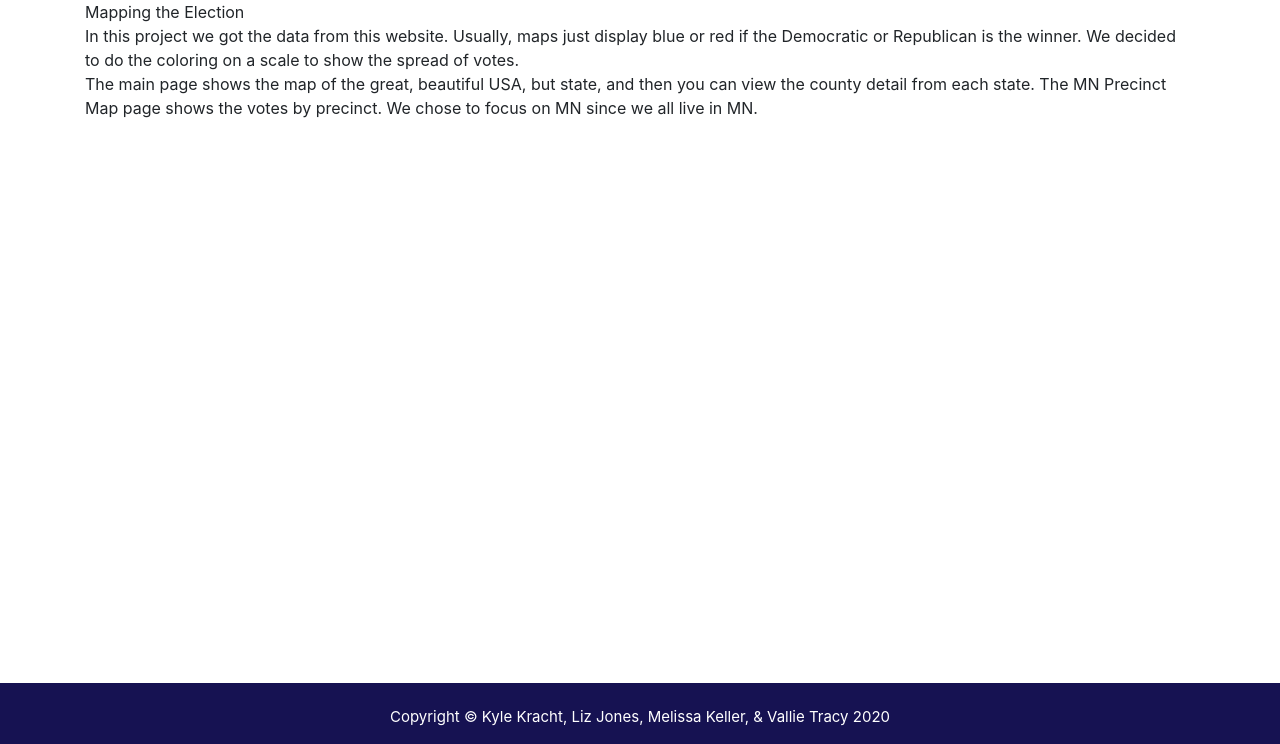
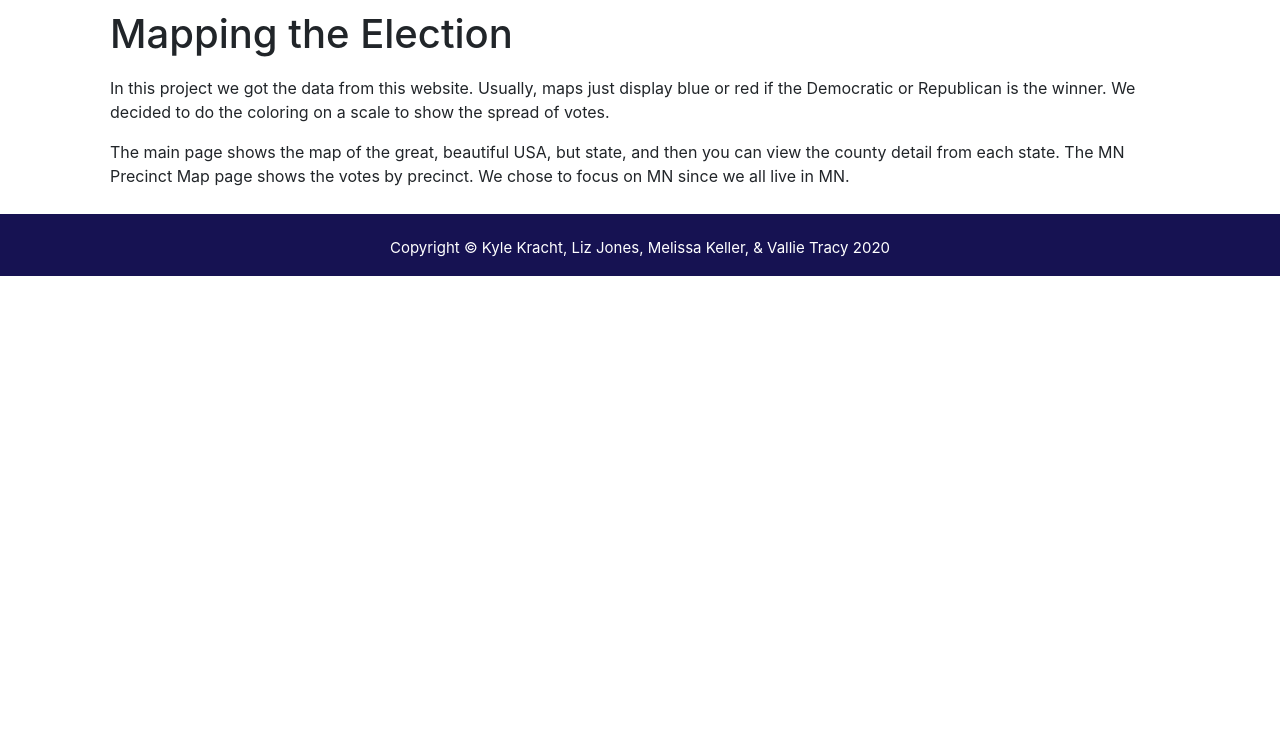
Before and after one commit to VallieTracy/Pres-Election-Partisan-Breakdown, a Flask app: template templates/project.html in a window 1280 px wide. Shown: the part 56-800 px from the top of the page. Run offline with Flask 2, Linux system fonts and the light colour scheme; the template is opened without the code that fills it, so the values that code supplies are empty; parts of the project's set-up code (start-up, migrations or seed data) failed here and were passed over; some libraries are stand-ins or nearby versions.

Commit message:
adding tweaks to css

```diff
--- a/static/css/style.css
+++ b/static/css/style.css
@@ -2,19 +2,24 @@
     background-color: rgb(179,33,52);
   }
 
-.page-footer{
+.page-footer {
     background-color: rgb(22, 18, 82);
     color: white;
     min-height: 40px;
     font-size: 15px;
     text-align: center;
-    position: fixed;
+    /* position: fixed; */
     left: 0;
     bottom: 0;
     width: 100%;
     padding-top: 7px;
-    }
+    /* border-top: 50px; */
+}
 
 #map{
     font-weight: 900;
 }
+
+.row {
+    margin: 10px;
+}
--- a/templates/aboutUs.html
+++ b/templates/aboutUs.html
@@ -35,7 +35,7 @@
         <div class = "container">
             <div class = "row">
                 <div class = "col-md-12">
-                    Meet the Team
+                    <h1>Meet the Team</h1>
 
                 </div>
             </div>
--- a/templates/project.html
+++ b/templates/project.html
@@ -35,18 +35,21 @@
         <div class = "container">
             <div class = "row">
                 <div class = "col-md-12">
-                    Mapping the Election
+                    <h1>Mapping the Election</h1>
                 </div>
             </div>
             <div class = "row">
                 <div class = "col-md-12">
+                    <p>
                         In this project we got the data from this website. Usually, maps just display blue or red
                         if the Democratic or Republican is the winner.  We decided to do the coloring on a scale
                         to show the spread of votes.
-                    <br>
+                    </p>
+                    <p>
                         The main page shows the map of the great, beautiful USA, but state, and then you can
                         view the county detail from each state.
                         The MN Precinct Map page shows the votes by precinct.  We chose to focus on MN since we all live in MN.
+                    </p>
                 </div>
             </div>
 
```
Lines whose indentation alone changed are shown as unchanged.
